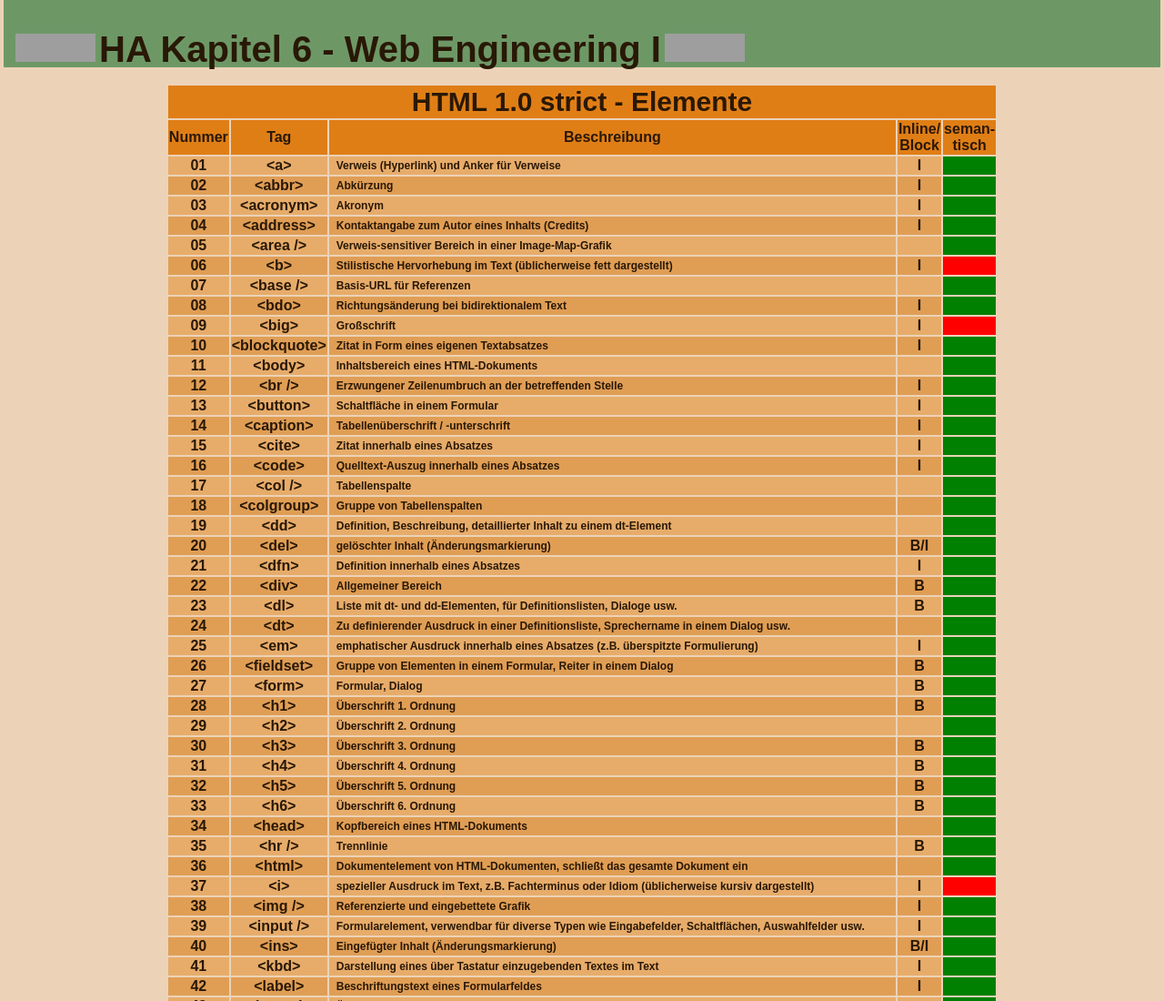
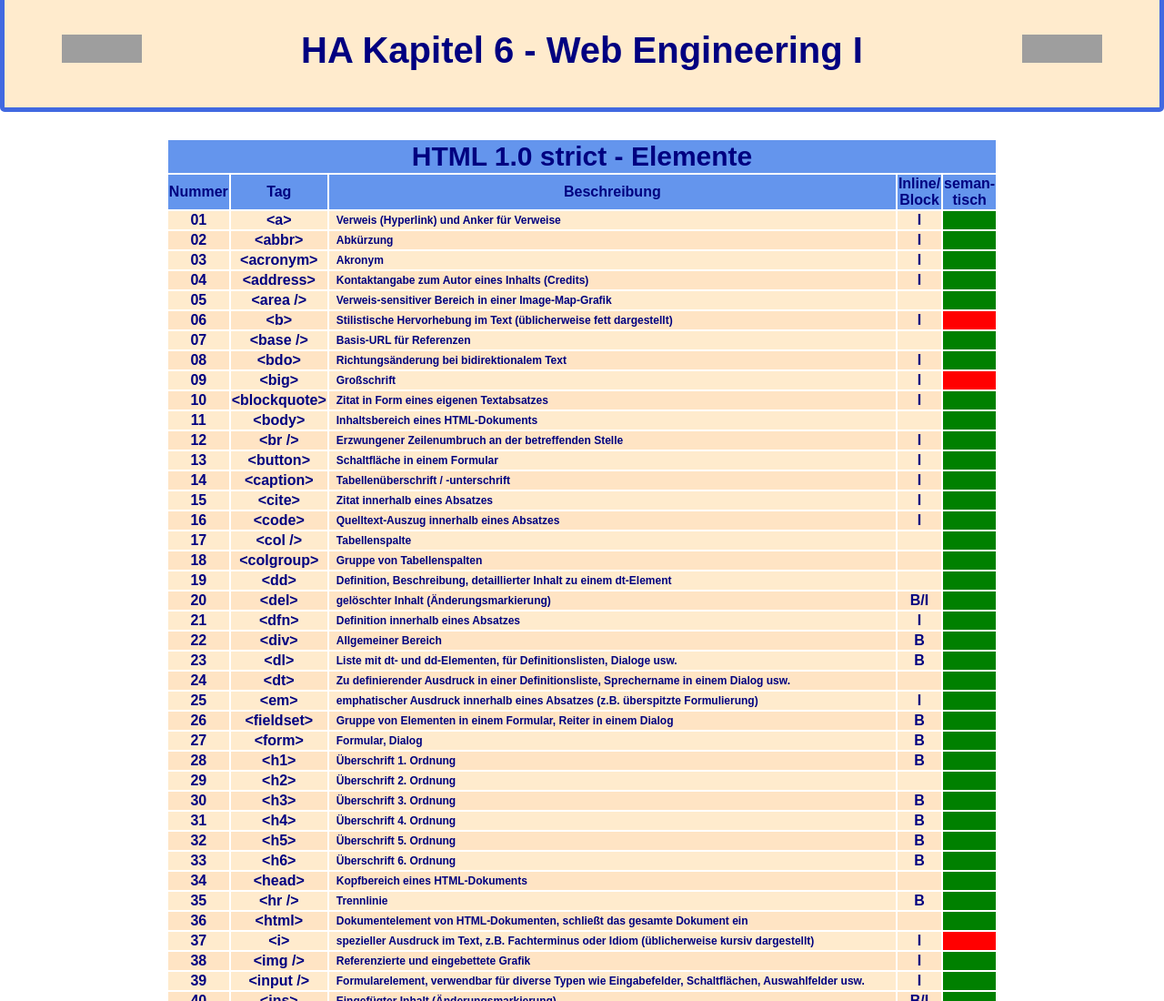
Before and after one commit to GrowingZaron/webeng13, a plain HTML site: page index.html in a window 1280 px wide. Shown: the top 1100 px of the page at 91% size. Drawn offline with Linux system fonts and the light colour scheme; grey boxes are pictures that could not be loaded.

Commit message:
Update stylesheet.css

```diff
--- a/stylesheet.css
+++ b/stylesheet.css
@@ -2,8 +2,8 @@
 
 /*alles*/
 body {
-	background-color: #ecd3b7;
-	color: #291806;
+	background-color: white;
+	color: #000080;
 	font-family: Arimo, Arial, sans-serif;
 }
 
@@ -12,25 +12,22 @@ h1 {
 	font-size: 40px;
 	text-align: center;
 }
+
+
 /*Feld um die Überschrift herum*/
 #h1 {
 	position: fixed;
-	display: inline-block;
-	background-color: #6d9866;
+	background-color: #ffebcd;
+	border: 5px solid #4169e1;
 	border-radius: 5px;
 	width: 100%;
-	height: 90px;
+	height: min;
 	margin-top: -20px;
 	margin-left: -8px;
+	z-index: 1;
+	padding: auto;
 }
 
-/*Feld um die Tabelle herum, dunkelgrün, und alles darin
-#table {
-	background-color: #6d9866;
-	border-radius: 5px;
-	padding: 15px;
-	margin: auto;
-}*/
 
 #tableheading {
 	font-size: 30px;
@@ -38,15 +35,15 @@ h1 {
 
 
 table {
-	border: solid 4px #ecd3b7;
+	border: solid 4px white;
 	text-align: center;
 	margin: auto;
 	padding: 10px;
-	padding-top: 80px;
+	padding-top: 140px;
 }
 
 thead {
-	background-color: #e07e16;
+	background-color: #6495ed;
 }
 
 /*Spalte mit Beschreibung*/
@@ -57,17 +54,11 @@ thead {
 }
 /*abwechselnde Zeilen*/
 .tr1 {
-	background-color: #e7ac6a;
+	background-color: #ffebcd;
 }
 
-p {
-	margin: 50px;
-	font-family: cursive;
-	font-size: 8px;
-	text-align: center;
-}
 .tr2 {
-	background-color: #e09e55;
+	background-color: #ffe4c4;
 }
 
 /* grünes Feld für semantisch*/
@@ -80,3 +71,10 @@ p {
 	background-color: red;
 	color: red;
 }
+
+p {
+	margin: 50px;
+	font-family: cursive;
+	font-size: 8px;
+	text-align: center;
+}
```
